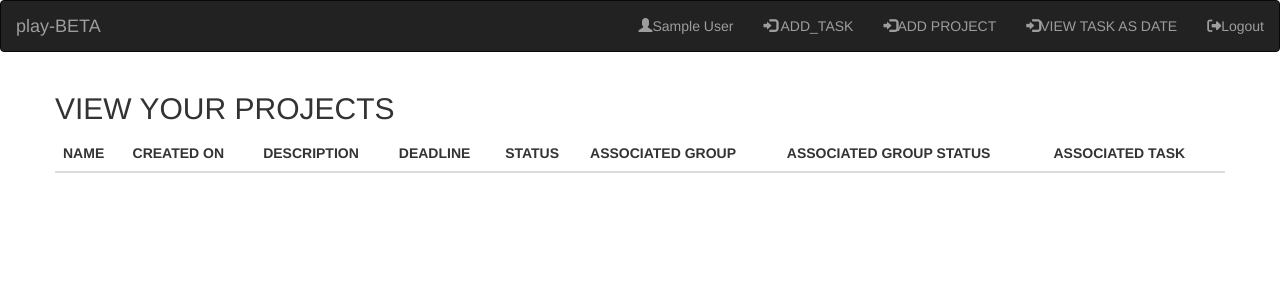
After one commit to gauravjadwani/play-pro3, a PHP site: the page made by views/user_projects.php in a window 1280 px wide. The commit adds this page. Shown: the top 300 px of the page. Run offline with PHP 8.4, Linux system fonts and the light colour scheme; the template is opened without the code that fills it, so the values that code supplies are empty; the visitor is signed in with stand-in values (Sample User, id 1); some libraries are stand-ins or nearby versions.

```diff
--- a/controllers/addtask_toproject.php
+++ b/controllers/addtask_toproject.php
@@ -6,7 +6,7 @@
 
         $current_time=time();
 
-        if(!empty($_POST['date'])&&!empty($_POST['task'])&&!empty($_POST['priority']))
+        if(isset($_POST['date'])&&isset($_POST['task'])&&isset($_POST['priority']))
 
             {
 
@@ -30,7 +30,7 @@
 
 
 
-    $r->hMset('task:'.$task_id, array('name' => $task,'assinged_for'=>$date,'introduced_on'=>$current_date,'association'=>'project:'.$project_id,'initiators_id'=>$user_id));
+    $r->hMset('task:'.$task_id, array('name' => $task,'assinged_for'=>$date,'introduced_on'=>$current_time,'association'=>'project:'.$project_id,'initiators_id'=>$user_id));
 
 
 
@@ -44,7 +44,7 @@
     $current_date=time();
  $group_permissions=$r->zrange("group_permissions:".$associated_group,'0','-1');
 
- echo var_dump($group_permissions);
+ //echo var_dump($group_permissions);
  foreach($group_permissions as $c)
     {
 
--- a/views/dashboard.php
+++ b/views/dashboard.php
@@ -70,7 +70,7 @@ include_once '../controllers/init_session.php';
 
             <?php
             //if(!empty($_POST['date']))
-            require_once 'display_tasks_self.php';
+            require_once 'display_pending_self_tasks.php';
             ?>
       </ul>
 
--- /dev/null
+++ b/views/user_projects.php
@@ -0,0 +1,121 @@
+<!DOCTYPE html>
+<?php
+include '../controllers/connection.php';
+include_once '../controllers/init_session.php';
+
+?>
+<html lang="en">
+<head>
+  <title>Bootstrap Case</title>
+  <meta charset="utf-8">
+  <meta name="viewport" content="width=device-width, initial-scale=1">
+  <link rel="stylesheet" href="https://maxcdn.bootstrapcdn.com/bootstrap/3.3.7/css/bootstrap.min.css">
+  <script src="https://ajax.googleapis.com/ajax/libs/jquery/3.1.1/jquery.min.js"></script>
+  <script src="https://maxcdn.bootstrapcdn.com/bootstrap/3.3.7/js/bootstrap.min.js"></script>
+
+<script src="https://use.fontawesome.com/9d774c759d.js"></script>
+
+</head>
+<body>
+
+<nav class="navbar navbar-inverse">
+  <div class="container-fluid">
+    <div class="navbar-header">
+      <a class="navbar-brand" href="#">play-BETA</a>
+    </div>
+
+
+    <ul class="nav navbar-nav navbar-right">
+
+      <li><a href="dashboard.php"><span class="glyphicon glyphicon-user"></span><?php echo $name; ?></a></li>
+
+    <li><a href="add_task.php"><span class="glyphicon glyphicon-log-in"></span> ADD_TASK</a></li>
+    <li><a href="../views/add_project.php"><span class="glyphicon glyphicon-log-in"></span>ADD PROJECT</a></li>
+    <li><a href="view_as_date.php"><span class="glyphicon glyphicon-log-in"></span>VIEW TASK AS DATE</a></li>
+
+    <li><a href="../controllers/logout.php"><i class="fa fa-sign-out" aria-hidden="true"></i>Logout</a></li>
+
+    </ul>
+
+
+  </div>
+</nav>
+
+<div class="container">
+    <div class="row">
+
+
+  <h2>VIEW YOUR PROJECTS </h2>
+
+  <div class="table-responsive">
+  <table class="table">
+
+    <thead>
+      <tr>
+        <th>NAME</th>
+        <th>CREATED ON</th>
+        <th>DESCRIPTION</th>
+        <th>DEADLINE</th>
+        <th>STATUS</th>
+        <th>ASSOCIATED GROUP</th>
+
+        <th>ASSOCIATED GROUP STATUS</th>
+        <th>ASSOCIATED TASK</th>
+      </tr>
+    </thead>
+    <tbody>
+        <?PHP
+      $project_list=$r->sMembers('projects:'.$user_id);
+
+      foreach($project_list as $pro)
+      {
+
+      $project_details=$r->hvals('project:'.$pro);
+      $group_id=$project_details[4];
+      $group_details=$r->hvals('group:'.$group_id);
+
+      ?>
+      <tr>
+        <td><?php echo $project_details[0];?></td>
+        <td><?php echo $project_details[1];?></td>
+        <td><?php echo $project_details[2];?></td>
+        <td><?php echo $project_details[3];?></td>
+        <td><?php $project_score=$r->zscore('state:projects',$pro); if($project_score==0) echo "active";?></td>
+        <td><?php echo $group_details[0];?></td>
+        <td><?php $group_score=$r->zscore('state:group',$group_id); if($project_score==0) echo "active";?></td>
+
+        <td><?php
+
+        $tasks=$r->zrange('tasks_associated_by_project:'.$pro,0,-1);
+
+        foreach ($tasks as $t)
+        {
+
+        $task_details=$r->hvals('task:'.$t);
+
+        //echo var_dump($task_details);
+        ?>
+
+            <a href="http://localhost/play-pro3/views/view_task_details.php?task_id=<?php echo $t.'">'; echo $task_details[0]."<br>";?></a><br>
+
+
+        <?php }?>
+          </td></tr>
+
+      <?php
+      }?>
+
+
+    </tbody>
+  </table>
+  </div>
+</div>
+
+
+
+
+    </div>
+        </div>
+
+</body>
+</html>
```
Also changed, not shown: controllers/addtask_toself.php (added, +55 -0 lines), controllers/complete_task.php (added, +14 -0 lines), views/addtask_toself.php (renamed from views/addtask_toproject.php, +5 -57 lines), views/display_pending_self_tasks.php (added, +32 -0 lines), views/view_task_details.php (added, +97 -0 lines).
